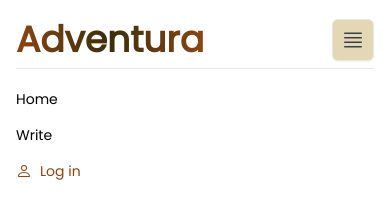
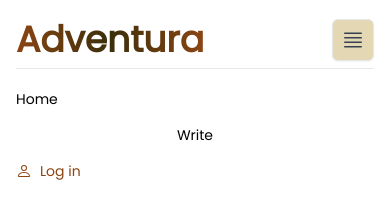
Before and after one commit to jennifer-pecky/Adventura, a React (Vite) app: page / in a window 390 px wide. Both pictures are taken after a click on the element 353 px from the left and 40 px from the top of the page. Shown: the top 215 px of the page. Built offline with nearby package versions, Linux system fonts and the light colour scheme.

Commit message:
added token generation

```diff
--- a/src/components/Header.jsx
+++ b/src/components/Header.jsx
@@ -1,8 +1,9 @@
 import { useState, useEffect, useContext } from 'react';
-import { Link, NavLink } from 'react-router-dom';
+import { Link, NavLink, useNavigate } from 'react-router-dom';
 import '../styles/Head.css';
 import { AppContext } from '../App';
 export default function Header() {
+  const Navigate = useNavigate();
   const [menu, setMenu] = useState(true);
 
   const openMenu = () => {
@@ -25,6 +26,14 @@ export default function Header() {
   };
 
   const { isLoggedIn } = useContext(AppContext);
+
+  const handleWritePage = () => {
+    if (isLoggedIn) {
+      Navigate('/stories');
+    } else {
+      Navigate('/login');
+    }
+  };
 
   return (
     <>
@@ -78,7 +87,7 @@ export default function Header() {
           >
             <div className="flex flex-col gap-y-4 gap-x-0 mt-5 sm:flex-row sm:items-center sm:justify-end sm:gap-y-0 sm:gap-x-7 sm:mt-0 sm:pl-7">
               <NavLink to="/">Home</NavLink>
-              <NavLink to="/stories">Write</NavLink>
+              <button onClick={handleWritePage}>Write</button>
               {isLoggedIn ? (
                 <button>Logout</button>
               ) : (
```
